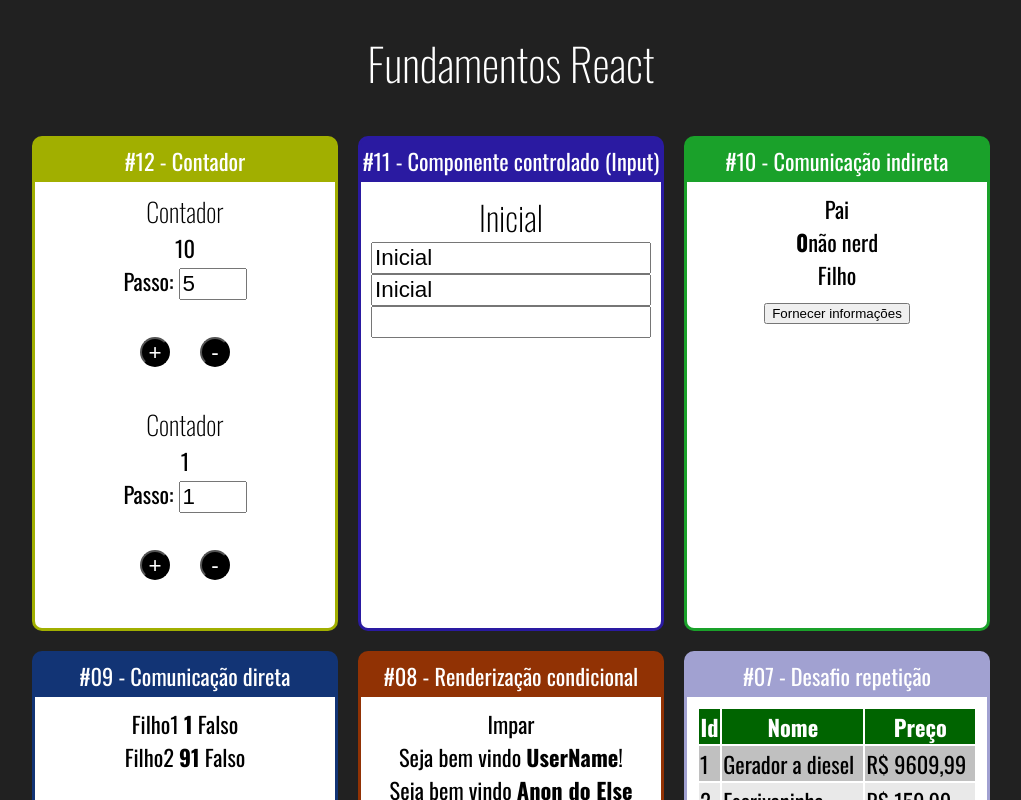
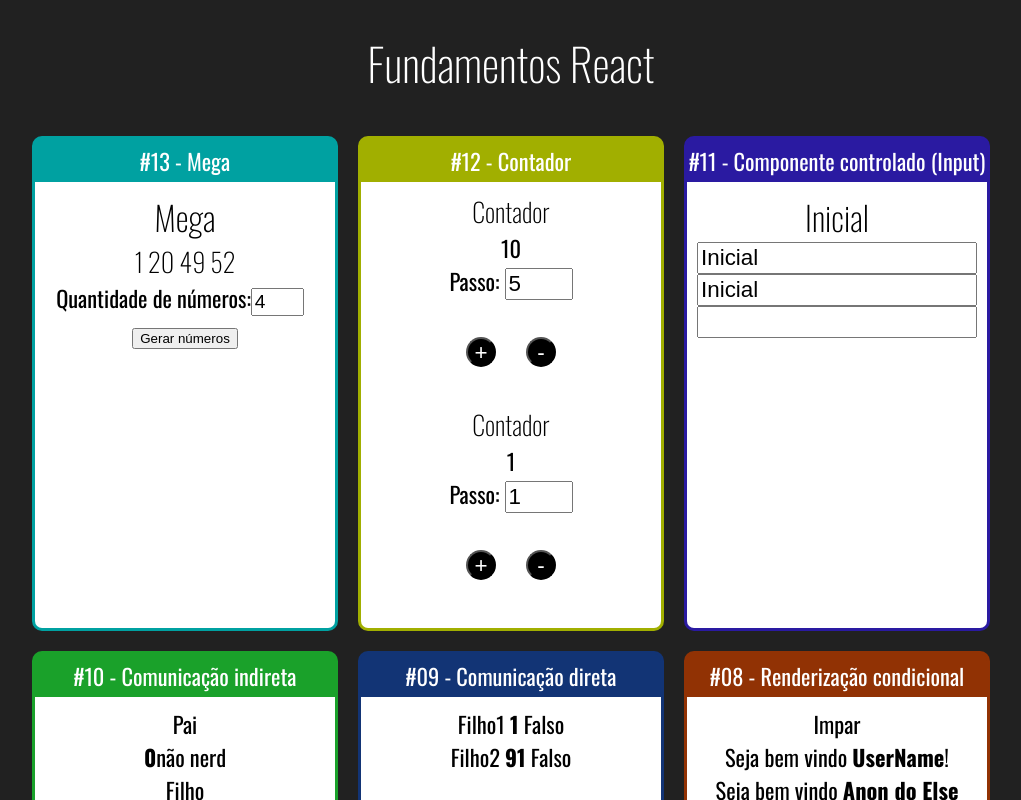
Before and after one commit to jaycalixto/learning-reactjs, a React (Create React App) app: page / in a window 1280 px wide. Shown: the top 800 px of the page, without its empty margins (129-1150 px from the left). Built offline with nearby package versions, Linux system fonts and the light colour scheme.

Commit message:
next https://www.udemy.com/course/react-redux-pt/learn/lecture/10990722#overview

```diff
--- a/src/App.jsx
+++ b/src/App.jsx
@@ -16,6 +16,7 @@ import DiretaPai from './components/comunicacao/DiretaPai';
 import IndiretaPai from './components/comunicacao/IndiretaPai';
 import Input from './components/formulario/Input';
 import Contador from './components/contador/Contador';
+import Mega from './components/mega/Mega';
 
 export default function App() {
   return (
@@ -23,6 +24,10 @@ export default function App() {
       <h1>Fundamentos React</h1>
 
       <div className="Cards">
+        <Card titulo="#13 - Mega" color="#00A1A1">
+          <Mega qtde={4} />
+        </Card>
+
         <Card titulo="#12 - Contador" color="#A1AF00">
           <Contador numeroInicial={10} passo={5} />
           <Contador numeroInicial={1} />
--- /dev/null
+++ b/src/components/mega/GerarNumeros.js
@@ -0,0 +1,17 @@
+export default function gerarNumeros(qtde) {
+  const numeros = Array(qtde)
+    .fill(0)
+    .reduce((nums) => {
+      const novoNumero = gerarNumeroNaoContido(1, 60, nums);
+      return [...nums, novoNumero];
+    }, [])
+    .sort((n1, n2) => n1 - n2);
+
+  return numeros;
+}
+
+function gerarNumeroNaoContido(min, max, array) {
+  const aleatorio = parseInt(Math.random() * (1 + max - min), 10) + min;
+
+  return array.includes(aleatorio) ? gerarNumeroNaoContido(min, max, array) : aleatorio;
+}
--- /dev/null
+++ b/src/components/mega/Mega.css
@@ -0,0 +1,8 @@
+.Mega label {
+    margin-right: 10px;
+}
+
+.Mega input {
+    font-size: 1.2rem;
+    width: 45px;
+}
--- a/src/components/mega/Mega.jsx
+++ b/src/components/mega/Mega.jsx
@@ -1,7 +1,37 @@
-import React from 'react';
+import React, { useState } from 'react';
+import gerarNumeros from './GerarNumeros';
+import './Mega.css';
 
-function Mega() {
+function Mega({ qtde }) {
+  const [quantidade, setQuantidade] = useState(qtde || 6);
+  const numerosIniciais = gerarNumeros(quantidade);
+  const [numeros, setNumeros] = useState(numerosIniciais);
 
+  return (
+    <div>
+      <h2>Mega</h2>
+      <h3>{numeros.join(' ')}</h3>
+      <div className="Mega">
+        <label htmlFor="input">
+          Quantidade de números:
+          <input
+            id="inputNumberMega"
+            type="number"
+            min="3"
+            max="15"
+            value={quantidade}
+            onChange={(e) => {
+              setQuantidade(+e.target.value);
+              setNumeros(gerarNumeros(+e.target.value));
+            }}
+          />
+        </label>
+      </div>
+      <button type="button" onClick={() => setNumeros(gerarNumeros(quantidade))}>
+        Gerar números
+      </button>
+    </div>
+  );
 }
 
 export default Mega;
```
Also changed, not shown: src/components/mega/tmp.js (deleted, +0 -17 lines).
